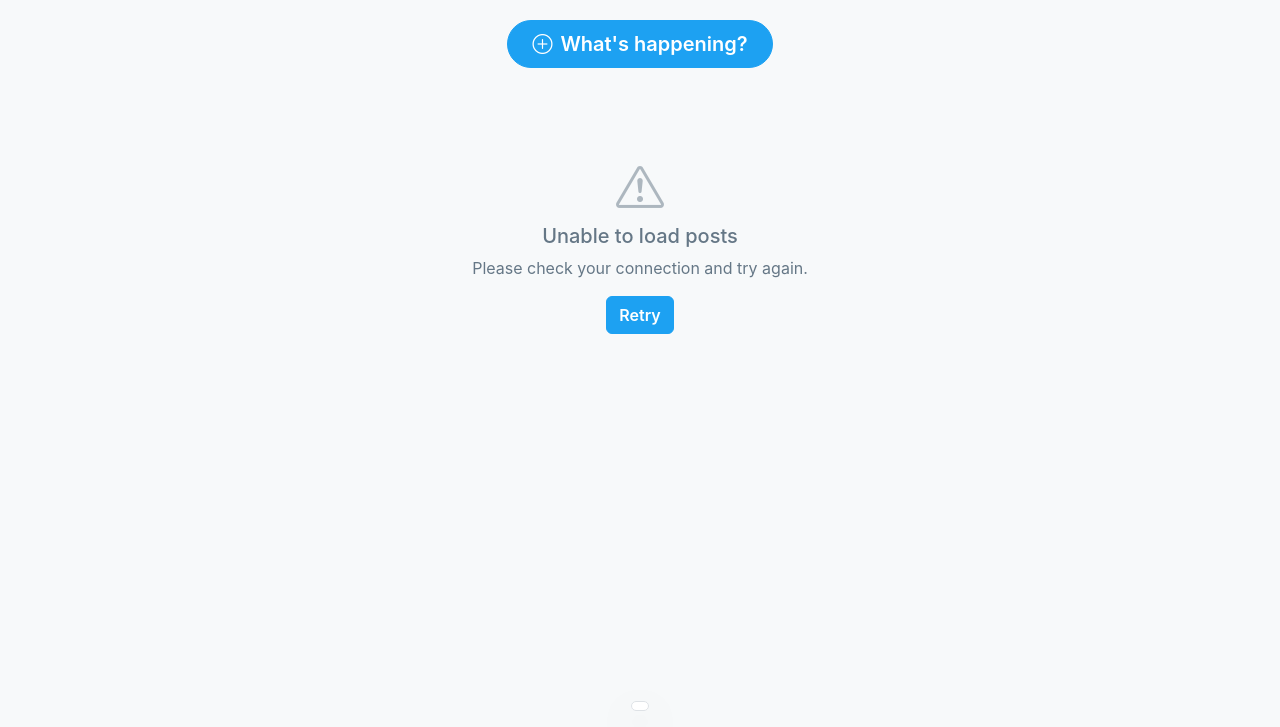
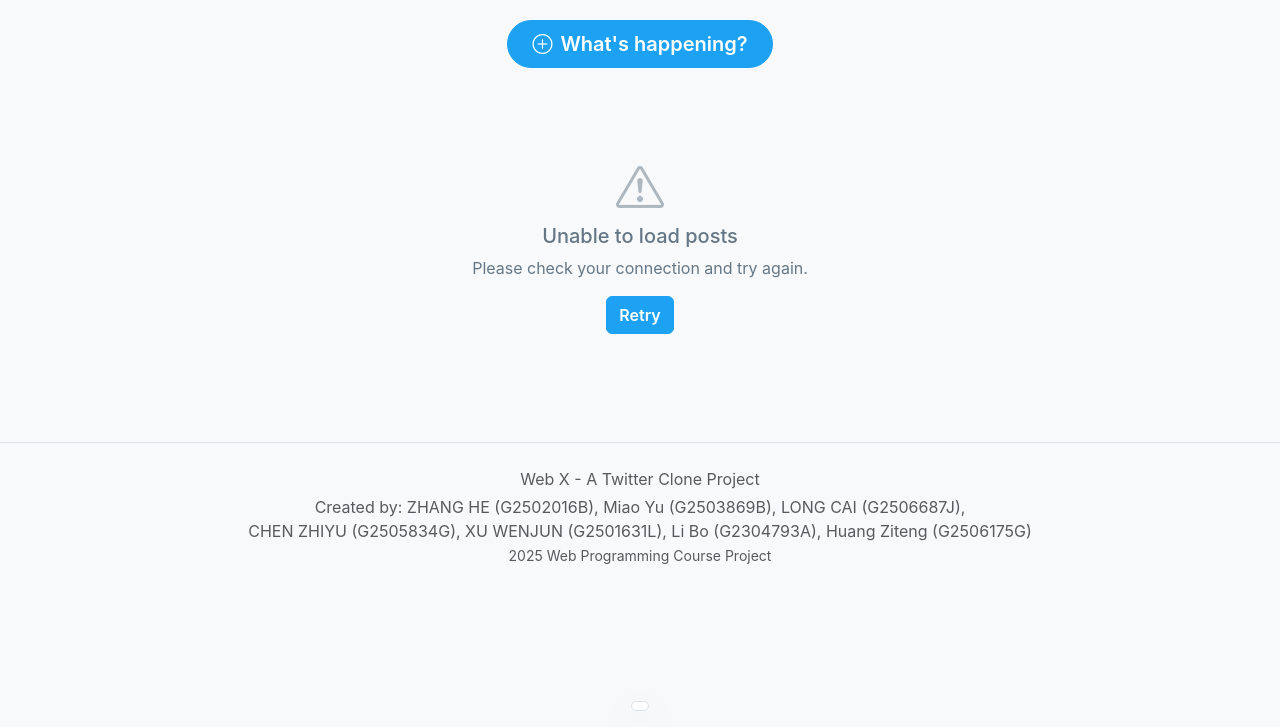
Before and after one commit to JennyXU26/web-X, a website: page public/index.html in a window 1280 px wide. Shown: the part 73-800 px from the top of the page. Drawn offline with nearby package versions, Linux system fonts and the light colour scheme; no server answers.

Commit message:
feat: Add footer

```diff
--- a/public/index.html
+++ b/public/index.html
@@ -236,6 +236,26 @@
             </div>
         </div>
     </div>
+
+    <!-- Footer -->
+    <footer class="bg-light border-top mt-5 py-4">
+        <div class="container">
+            <div class="text-center text-muted">
+                <p class="mb-1">Web X - A Twitter Clone Project</p>
+                <p class="mb-0">
+                    Created by: ZHANG HE (G2502016B), Miao Yu (G2503869B), LONG CAI (G2506687J),
+                    <br>
+                    CHEN ZHIYU (G2505834G), XU WENJUN (G2501631L), Li Bo (G2304793A), Huang Ziteng (G2506175G)
+                </p>
+                <small> 2025 Web Programming Course Project</small>
+                <br>
+                <br>
+                <br>
+                <br>
+            </div>
+        </div>
+    </footer>
+
     <script src="https://cdn.jsdelivr.net/npm/ethers@6.13.2/dist/ethers.umd.min.js"></script>
     <!-- Bootstrap 5 JS -->
     <script src="https://cdn.jsdelivr.net/npm/bootstrap@5.3.2/dist/js/bootstrap.bundle.min.js"></script>
```
Also changed, not shown: public/css/style.css (+0 -19 lines).
